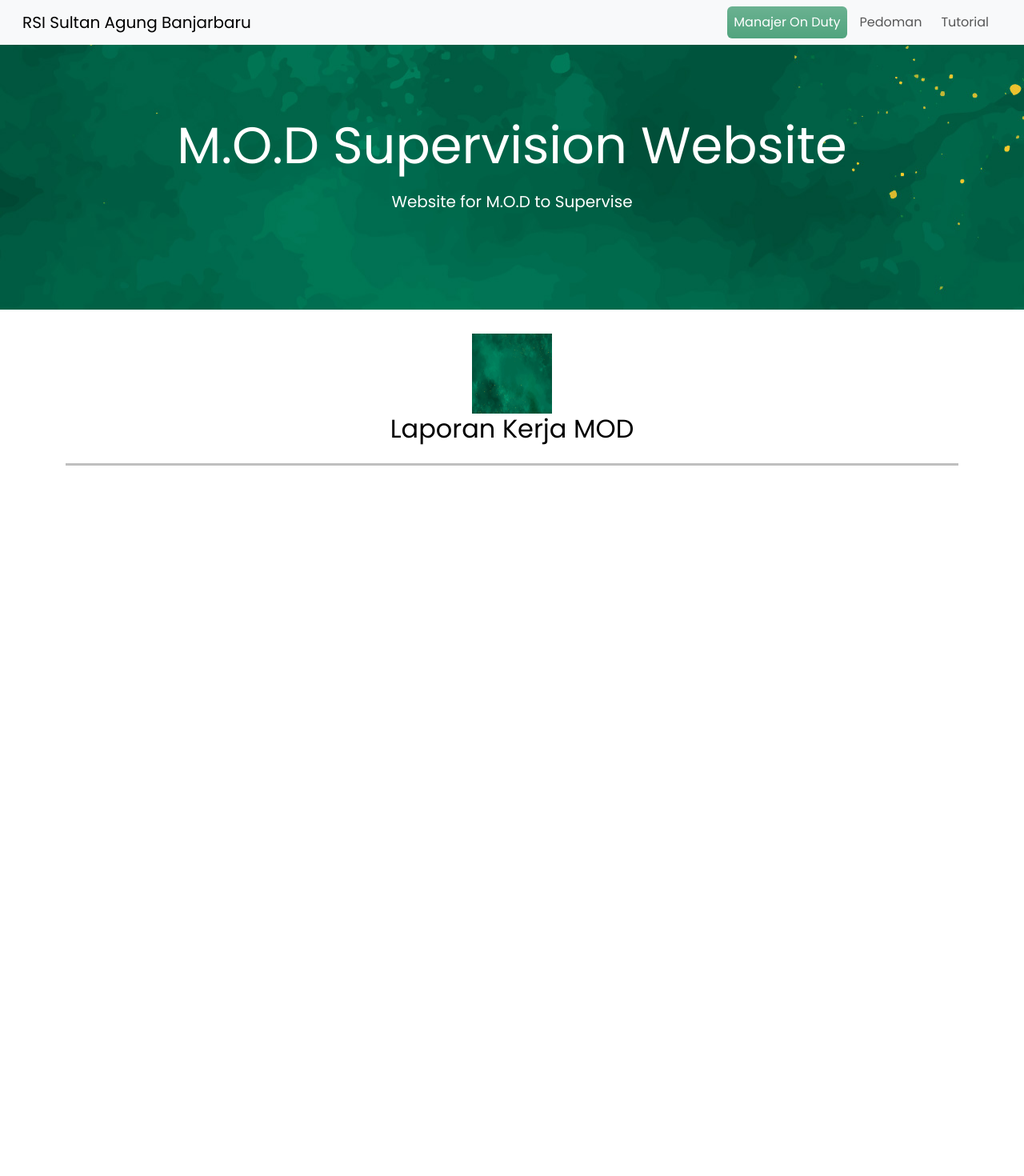
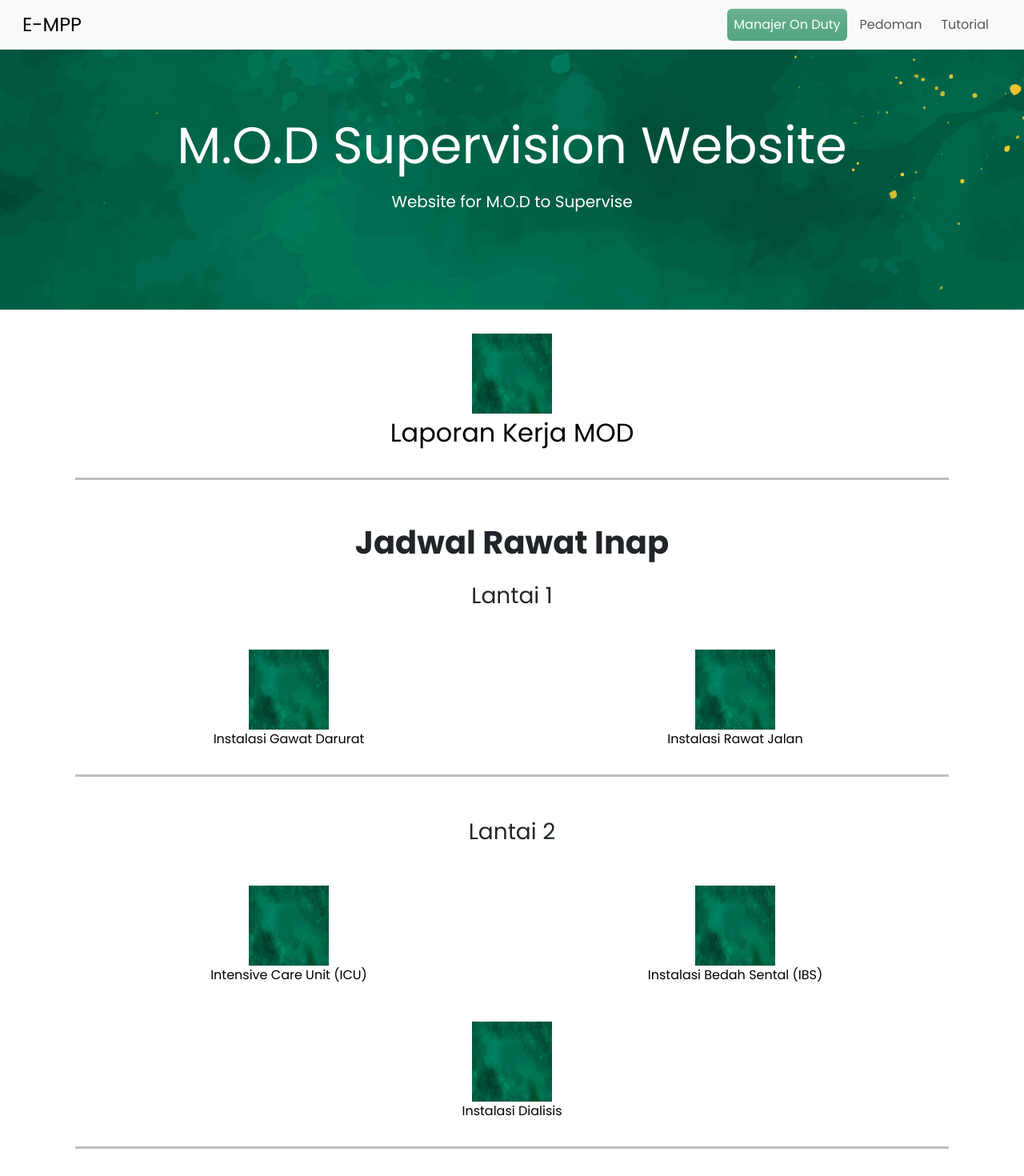
Before and after one commit to diqimusyaffa29/frontend-empp, a Next.js app in the folder client/: page / in a window 1280 px wide. Shown: the top 1470 px of the page at 80% size. Before the commit the page ends 800 px from the top, so only its background shows below. Built offline with nearby package versions, Linux system fonts and the light colour scheme.

Commit message:
feat: :sparkles: FE | Added Rows Component and Added Jadwal Rawat Inap Hyperlink

```diff
--- a/client/src/app/components/heroSections.js
+++ b/client/src/app/components/heroSections.js
@@ -1,7 +1,6 @@
-import Image from 'next/image'
 import React from 'react'
 
-export default function HeroSection() {
+const HeroSection = () => {
     return (
         <section className="py-5 bg-black text-white text-center mt-5" id='heroSection'>
             <div className="container my-xl-5">
@@ -11,6 +10,7 @@ export default function HeroSection() {
                 </div>
             </div>
         </section>
-
     )
 }
+
+export default HeroSection
--- a/client/src/app/components/iconButton.js
+++ b/client/src/app/components/iconButton.js
@@ -2,7 +2,7 @@
 import Image from 'next/image';
 import React from 'react';
 
-const IconButtonLink = ({ url, imgSrc, alt, label,imgHeight,imgWidth }) => {
+const IconButtonLink = ({ url, imgSrc, alt, label,imgHeight,imgWidth, fontWeight }) => {
     return (
         <button
             onClick={() => window.open(url, '_blank', 'noopener,noreferrer')}
@@ -36,7 +36,7 @@ const IconButtonLink = ({ url, imgSrc, alt, label,imgHeight,imgWidth }) => {
                 width={imgWidth}
                 objectFit='contain'
             />
-            <h2>{label}</h2>
+            <p className={fontWeight}>{label}</p>
         </button>
     );
 };
--- a/client/src/app/components/navbar.js
+++ b/client/src/app/components/navbar.js
@@ -1,4 +1,4 @@
-"use client"
+'use client'
 import Link from 'next/link'
 import { usePathname } from 'next/navigation'
 import React from 'react'
@@ -18,7 +18,9 @@ export default function Navbar() {
         <div className=''>
             <nav className="navbar navbar-expand-lg bg-light fixed-top">
                 <div className="container-fluid">
-                    <a className="navbar-brand ps-2 ps-xl-3" href="#">RSI Sultan Agung Banjarbaru</a>
+                    <Link href={`/`} className="navbar-brand ps-2 ps-xl-3 fs-4">
+                        E-MPP
+                    </Link>
                     <button className="navbar-toggler" type="button" data-bs-toggle="collapse" data-bs-target="#navbarNavAltMarkup" aria-controls="navbarNavAltMarkup" aria-expanded="false" aria-label="Toggle navigation">
                         <span className="navbar-toggler-icon"></span>
                     </button>
--- /dev/null
+++ b/client/src/app/components/row.js
@@ -0,0 +1,22 @@
+import React from 'react'
+import IconButtonLink from './iconButton'
+
+const RowColumn = ({ floor, colAlt1, colAlt2, labelCol1, labelCol2, imgCol1, imgCol2, urlCol1, urlCol2, jadwal }) => {
+    return (
+        <div className="container text-center">
+            <hr style={{ borderTop: '3px solid #000' }} className='mb-5' />
+            <p className="fs-1 fw-bold">{jadwal}</p>
+            <p className="fs-3">{floor}</p>
+            <div className="row">
+                <div className="col">
+                    <IconButtonLink fontWeight={`fs-xl-4 fw-normal`} alt={colAlt1} imgSrc={imgCol1} imgHeight={100} imgWidth={100} label={labelCol1} url={urlCol1} />
+                </div>
+                <div className="col">
+                    <IconButtonLink fontWeight={`fs-xl-4 fw-normal`} alt={colAlt2} imgSrc={imgCol2} imgHeight={100} imgWidth={100} label={labelCol2} url={urlCol2} />
+                </div>
+            </div>
+        </div>
+    )
+}
+
+export default RowColumn
--- a/client/src/app/page.js
+++ b/client/src/app/page.js
@@ -2,15 +2,20 @@ import React from 'react'
 import HeroSection from './components/heroSections'
 import IconButtonLink from './components/iconButton'
 import CardComponent from './components/card'
+import RowColumn from './components/row'
 
 export default function Home() {
   return (
     <div>
       <HeroSection />
       <div className="container mt-2">
-        <IconButtonLink imgSrc="/assets/hero.jpg" alt={`Laporan Kerja MOD`} label={`Laporan Kerja MOD`} url={`https://docs.google.com/spreadsheets/d/16uPsapAudZAbQa2qVKdNl-Qz8dZGD3en7Va0Vwz75FU/edit?gid=1335487255#gid=1335487255`} imgHeight={100} imgWidth={100} />
-        <hr style={{borderTop :'3px solid #000'}}/>
-
+        <IconButtonLink imgSrc="/assets/hero.jpg" alt={`Laporan Kerja MOD`} label={`Laporan Kerja MOD`} url={`https://docs.google.com/spreadsheets/d/16uPsapAudZAbQa2qVKdNl-Qz8dZGD3en7Va0Vwz75FU/edit?gid=1335487255#gid=1335487255`} imgHeight={100} imgWidth={100} fontWeight={`fs-2`} />
+        <RowColumn colAlt1={`Instalasi Gawat Darurat`} colAlt2={`Instalasi Rawat Jalan`} imgCol1={`/assets/hero.jpg`} imgCol2={`/assets/hero.jpg`} labelCol1={`Instalasi Gawat Darurat`} labelCol2={`Instalasi Rawat Jalan`} urlCol1={`https://docs.google.com/spreadsheets/d/1-9Ck5-9paGHS_Cedqj_bNhDVd7ZcZ7ALpnztD44CBww/edit?usp=sharing`} urlCol2={`https://docs.google.com/spreadsheets/d/1wK1w7t1PB-CGZKF1dJP5DosJKtnZQHdgf3g6uQ7At9A/`} floor={`Lantai 1`} jadwal={`Jadwal Rawat Inap`} />
+        <RowColumn colAlt1={`Intensive Care Unit (ICU)`} colAlt2={`Instalasi Bedah Sentral (IBS)`} floor={`Lantai 2`} labelCol1={`Intensive Care Unit (ICU)`} labelCol2={`Instalasi Bedah Sental (IBS)`} imgCol1={`/assets/hero.jpg`} imgCol2={`/assets/hero.jpg`} urlCol1={`https://docs.google.com/spreadsheets/d/1wN8dksu0FdiWAMSebBEz4SUUrc6DyMtjxK3Kl78_aYU/`} urlCol2={`https://docs.google.com/spreadsheets/d/11Taj3Hk4MTNTTOLCcZYqCmG5zlXiK0eI/`} />
+        <IconButtonLink imgSrc="/assets/hero.jpg" alt={`Instalasi Dialisis`} label={`Instalasi Dialisis`} url={`https://docs.google.com/spreadsheets/d/1YoI3Pu0lLarbOagGVHom0j5BnHv-w_9a/edit?usp=sharing&ouid=114174739585821834097&rtpof=true&sd=true`} imgHeight={100} imgWidth={100} fontWeight={`fs-xl-4 fw-normal`} />
+        <RowColumn colAlt1={`Rawat Inap Firdaus`} colAlt2={`Rawat Inap Baitunnisa`} floor={`Lantai 3`} labelCol1={`Rawat Inap Firdaus`} labelCol2={`Rawat Inap Baitunnisa`} imgCol1={`/assets/hero.jpg`} imgCol2={`/assets/hero.jpg`} urlCol1={`https://docs.google.com/spreadsheets/d/1s37pa8JR-QX7u-FSeYIJq0Lz3KCtMTQesMHdopPIhtI/`} urlCol2={`https://docs.google.com/spreadsheets/d/1d-6CxbAfIXa2p-qduMEB92NP9vp1l9iUv5Du_zXRKLk/`} />
+        <RowColumn colAlt1={`Rawat Inap Naim`} colAlt2={`Rawat Inap Adn`} floor={`Lantai 4`} labelCol1={`Rawat Inap Naim`} labelCol2={`Rawat Inap Adn`} imgCol1={`/assets/hero.jpg`} imgCol2={`/assets/hero.jpg`} urlCol1={`https://docs.google.com/spreadsheets/d/1Ul44GHlAOhpOdjQMNJYRt0A28vd1CR_M`} urlCol2={`https://docs.google.com/spreadsheets/d/1yrsNY1ohTeZquLsaVaJ3US7iIEUm7oTZ/`} />
+        <RowColumn colAlt1={`Rawat Inap Ma'wa`} colAlt2={`Rawat Inap Darussalam`} floor={`Lantai 5`} labelCol1={`Rawat Inap Ma'wa`} labelCol2={`Rawat Inap Darussalam`} imgCol1={`/assets/5ero.jpg`} imgCol2={`/assets/hero.jpg`} urlCol1={`https://docs.google.com/spreadsheets/d/1ldEi6TTlzMk-PzKLPrSvpYnsLG0AHoeyhKJa4Yr0lQg/`} urlCol2={`https://docs.google.com/spreadsheets/d/1IreVrqzxN2sV2R4e0oewRMMi6isiJcGGts1tiA_gkwk/edit?usp=sharing`} />
       </div>
     </div>
   )
```
